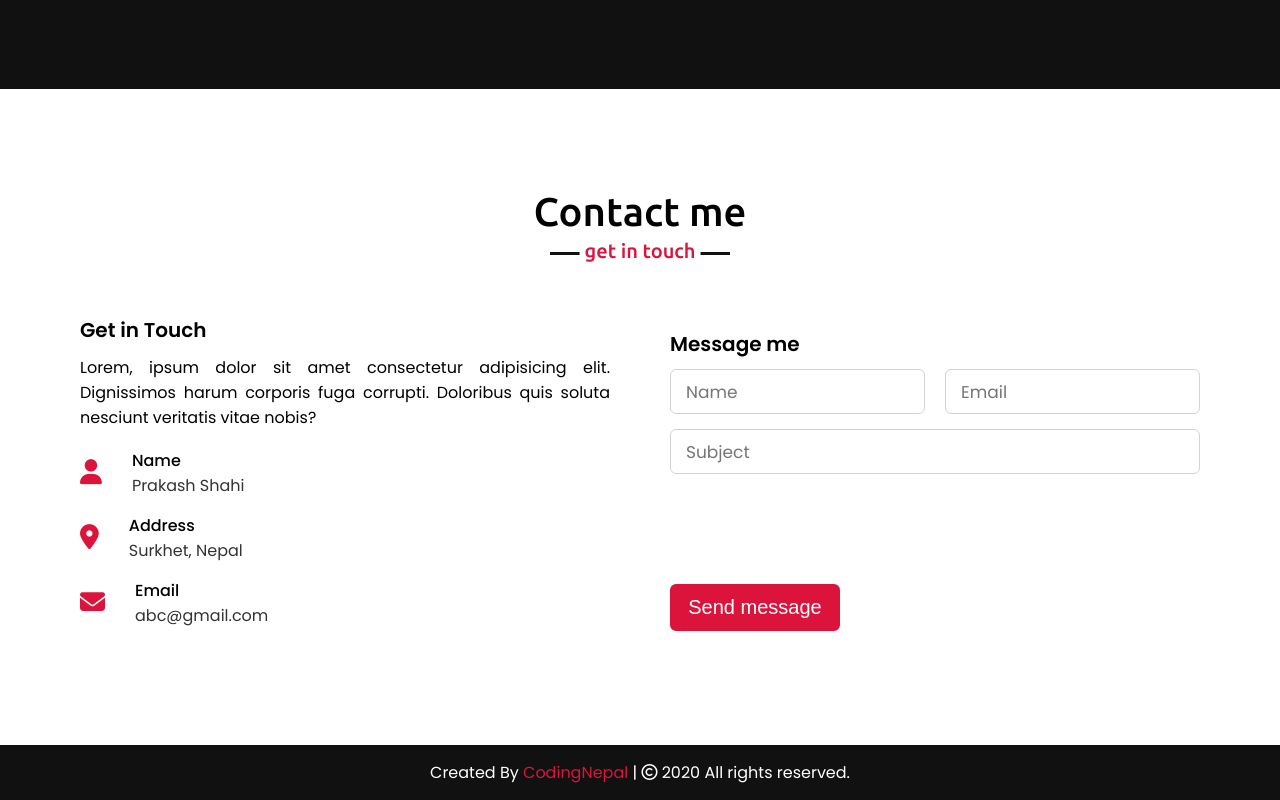
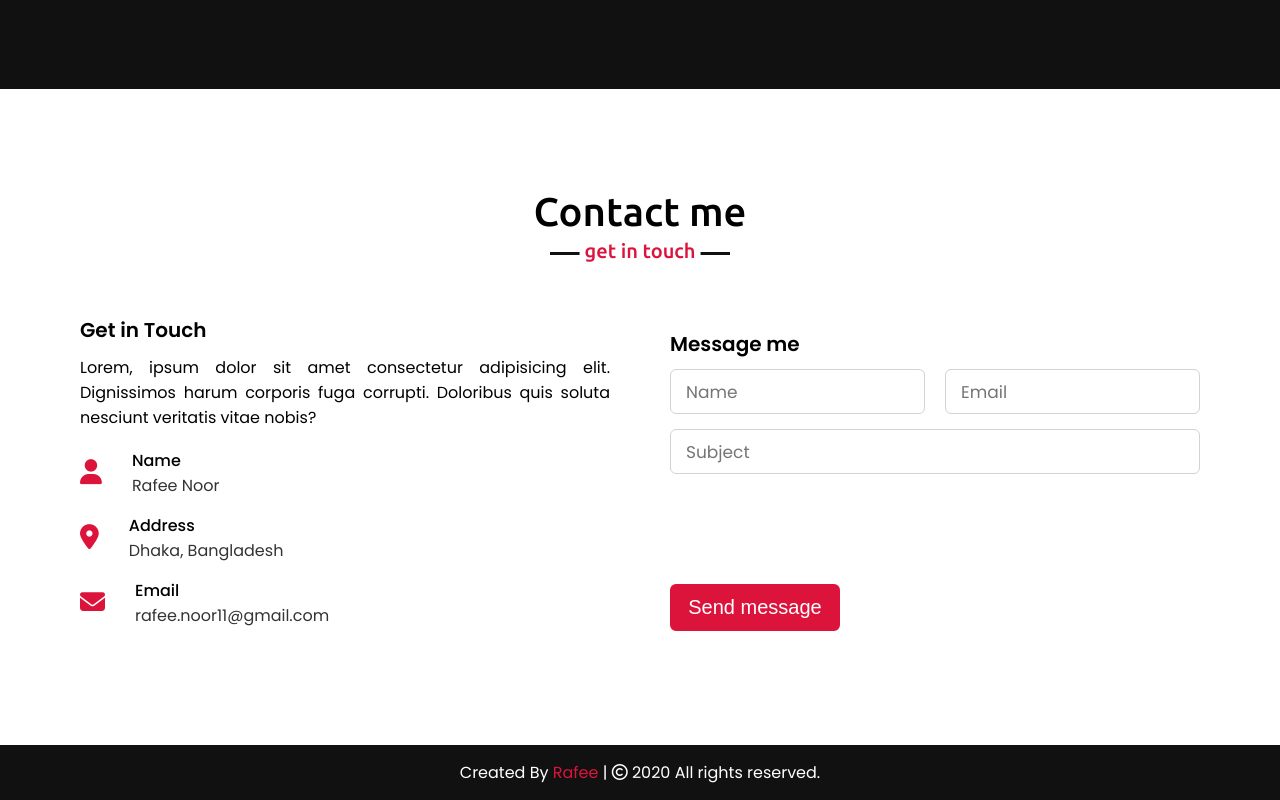
Before and after one commit to rafeenoor/first-website, a plain HTML site: page index.html in a window 1280 px wide. Shown: the part 3253-4053 px from the top of the page. Drawn offline with nearby package versions, Linux system fonts and the light colour scheme.

Commit message:
My commit

```diff
--- a/index.html
+++ b/index.html
@@ -240,7 +240,7 @@ Lorem, ipsum dolor sit amet consectetur adipisicing elit. Dignissimos harum corp
                                 <div class="head">
 Name</div>
 <div class="sub-title">
-Prakash Shahi</div>
+Rafee Noor</div>
 </div>
 </div>
 <div class="row">
@@ -249,7 +249,7 @@ Prakash Shahi</div>
                                 <div class="head">
 Address</div>
 <div class="sub-title">
-Surkhet, Nepal</div>
+Dhaka, Bangladesh</div>
 </div>
 </div>
 <div class="row">
@@ -258,7 +258,7 @@ Surkhet, Nepal</div>
                                 <div class="head">
 Email</div>
 <div class="sub-title">
-abc@gmail.com</div>
+rafee.noor11@gmail.com</div>
 </div>
 </div>
 </div>
@@ -293,7 +293,7 @@ Message me</div>
 
     <!-- footer section start -->
     <footer>
-        <span>Created By <a href="#">CodingNepal</a> | <span class="far fa-copyright"></span> 2020 All rights reserved.</span>
+        <span>Created By <a href="#">Rafee</a> | <span class="far fa-copyright"></span> 2020 All rights reserved.</span>
     </footer>
 
  <!-- Somehow I got an error, so I comment the script tag, just uncomment to use -->
```
